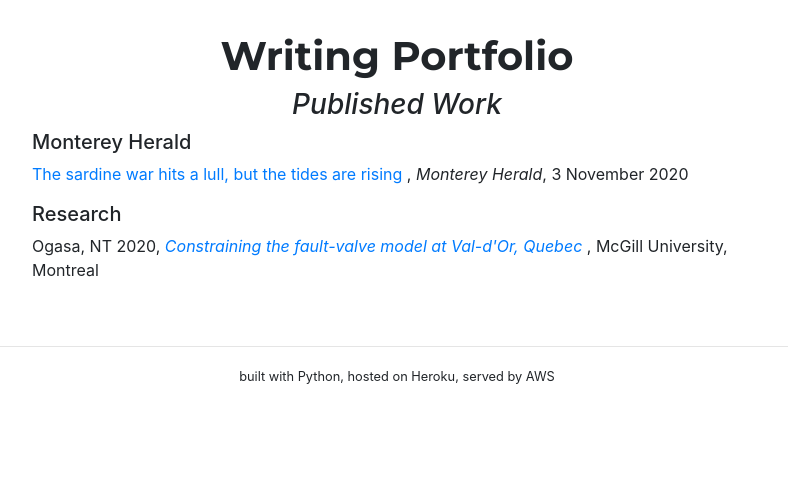
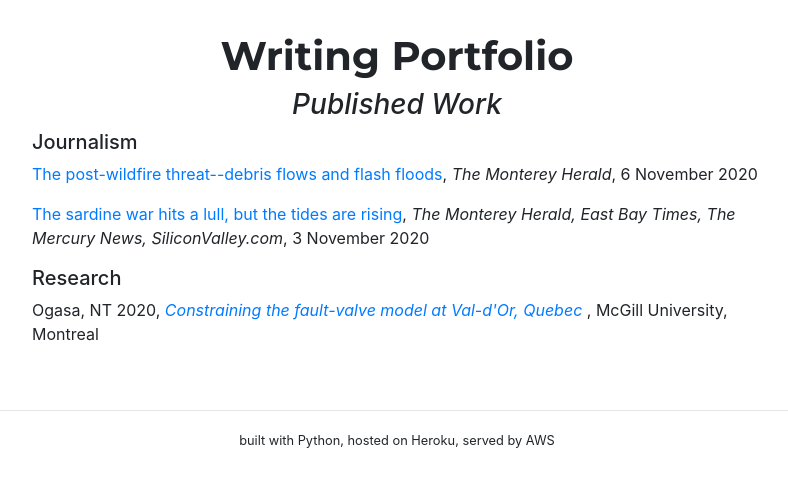
Before and after one commit to ntogasa/personal_website, a Django app: template templates/writing/writing.html in a window 1280 px wide. Shown: the part 80-567 px from the top of the page, without its empty margins (243-1031 px from the left). Run offline with Django 3.2, Linux system fonts and the light colour scheme; the template is opened without the code that fills it, so the values that code supplies are empty; parts of the project's set-up code (start-up, migrations or seed data) failed here and were passed over; some libraries are stand-ins or nearby versions.

Commit message:
Add article to writing portfolio

```diff
--- a/templates/writing/writing.html
+++ b/templates/writing/writing.html
@@ -14,11 +14,12 @@
         <div class="col-12 col-sm-11 col-md-8">
             <h3 class="text-center"><i>Published Work</i></h3>
 
-            <h5>Monterey Herald</h5>
+            <h5>Journalism</h5>
+            <p><a href="https://www.montereyherald.com/2020/11/06/the-post-wildfire-threat-debris-flows-and-flash-floods/ " target="_blank">
+                The post-wildfire threat--debris flows and flash floods</a>, <i>The Monterey Herald</i>, 6 November 2020</p>
             <p><a href="https://www.montereyherald.com/2020/11/03/the-sardine-war-hits-a-lull-but-the-tides-are-rising/" target="_blank">
-                The sardine war hits a lull, but the tides are rising
-            </a>
-            , <i>Monterey Herald</i>, 3 November 2020</p>
+                The sardine war hits a lull, but the tides are rising</a>, <i>The Monterey Herald, East Bay Times, The Mercury News, SiliconValley.com</i>, 3 November 2020</p>
+
 
             <h5>Research</h5>
             <p>Ogasa, NT 2020, <i><a href="https://www.escholarship.mcgill.ca/concern/theses/x920g208s?locale=en" target="_blank">
```
